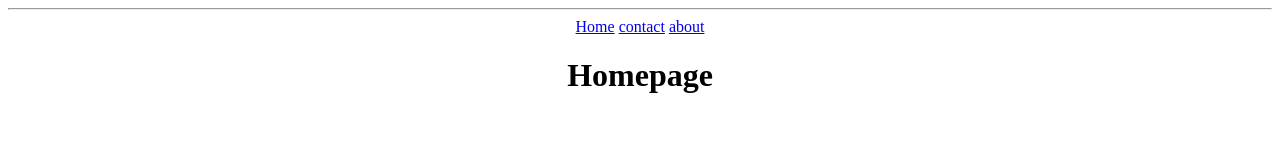
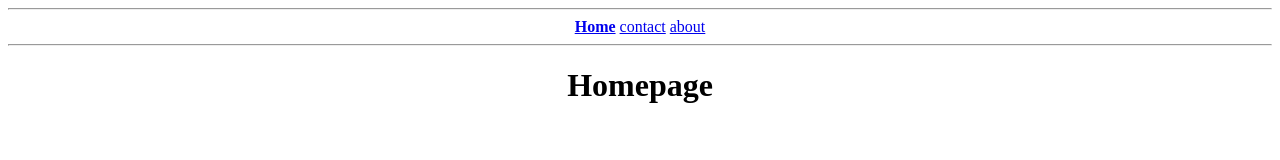
Before and after one commit to AMA5HA/html-3rd-task, a plain HTML site: page index.html in a window 1280 px wide. Drawn offline with Linux system fonts and the light colour scheme.

Commit message:
add two lines

```diff
--- a/index.html
+++ b/index.html
@@ -1,23 +1,32 @@
 <!DOCTYPE html>
 <html lang="en">
+
 <head>
     <meta charset="UTF-8">
     <meta name="viewport" content="width=device-width, initial-scale=1.0">
     <title>Home page</title>
 </head>
+
 <body>
     <hr>
     <center>
         <nav>
             <center>
+                <strong>
                 <a href="index.html">Home</a>
+                </strong>
                 <a href="contact.html">contact</a>
+
                 <a href="about.html">about</a>
             </center>
 
 
         </nav>
     </center>
-    <h1><center>Homepage</center></h1>
+    <hr>
+    <h1>
+        <center>Homepage</center>
+    </h1>
 </body>
+
 </html>
```
Lines whose indentation alone changed are shown as unchanged.
